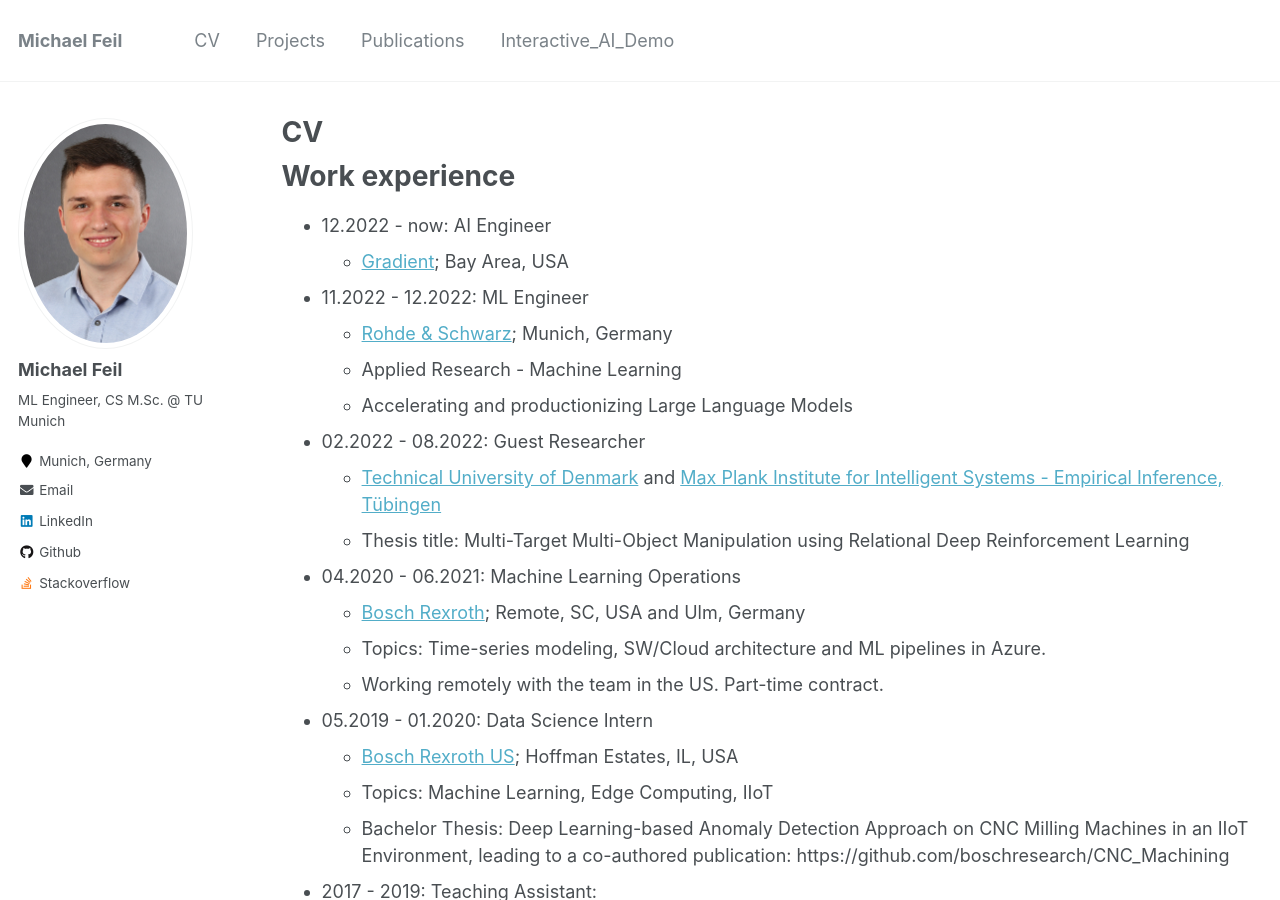
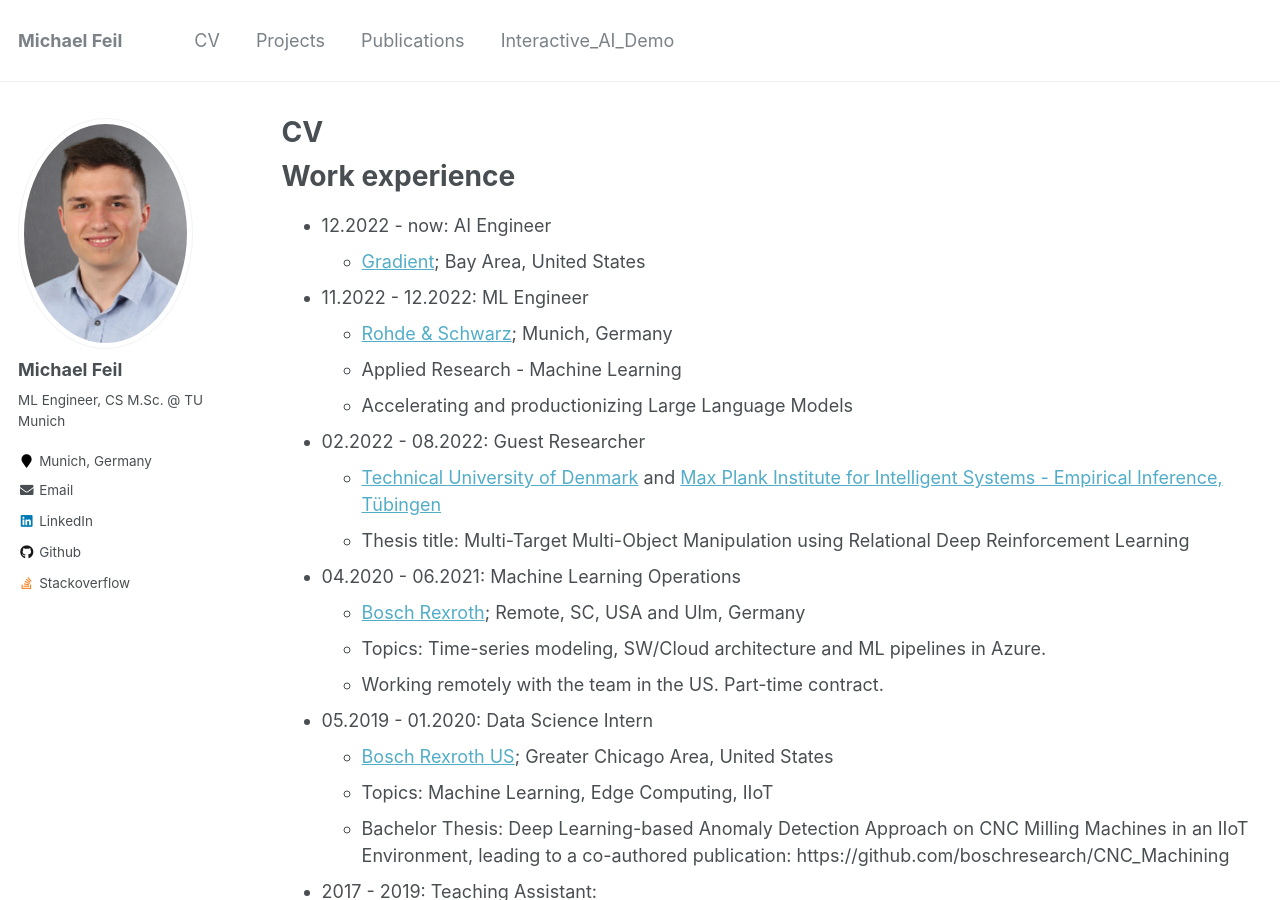
Before and after one commit to michaelfeil/academicpages, a Jekyll site: the page built from _pages/cv.md, in a window 1280 px wide and 900 px high. Built offline with Jekyll 4.4.1, drawn with Linux system fonts in a browser that asks for light colours.

Commit message:
Update cv.md

```diff
--- a/_pages/cv.md
+++ b/_pages/cv.md
@@ -12,7 +12,7 @@ redirect_from:
 Work experience
 ======
 * 12.2022 - now: AI Engineer
-  * [Gradient](https://gradient.ai); Bay Area, USA
+  * [Gradient](https://gradient.ai); Bay Area, United States
 * 11.2022 - 12.2022: ML Engineer
   * [Rohde & Schwarz](https://rohde-schwarz.com); Munich, Germany
   * Applied Research - Machine Learning
@@ -25,7 +25,7 @@ Work experience
   * Topics: Time-series modeling, SW/Cloud architecture and ML pipelines in Azure.
   * Working remotely with the team in the US. Part-time contract.
 * 05.2019 - 01.2020: Data Science Intern
-  * [Bosch Rexroth US](https://www.boschrexroth.com/en/us/); Hoffman Estates, IL, USA
+  * [Bosch Rexroth US](https://www.boschrexroth.com/en/us/); Greater Chicago Area, United States
   * Topics: Machine Learning, Edge Computing, IIoT
   * Bachelor Thesis: Deep Learning-based Anomaly Detection Approach on
 CNC Milling Machines in an IIoT Environment, leading to a co-authored publication: https://github.com/boschresearch/CNC_Machining
```
